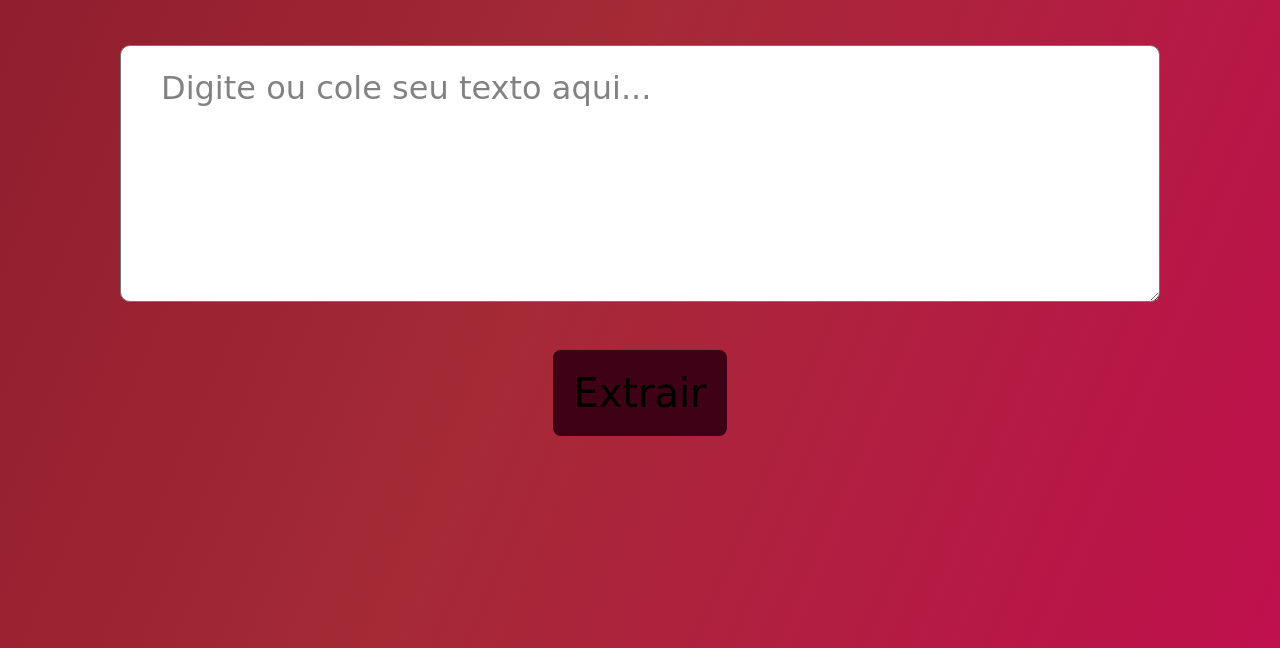
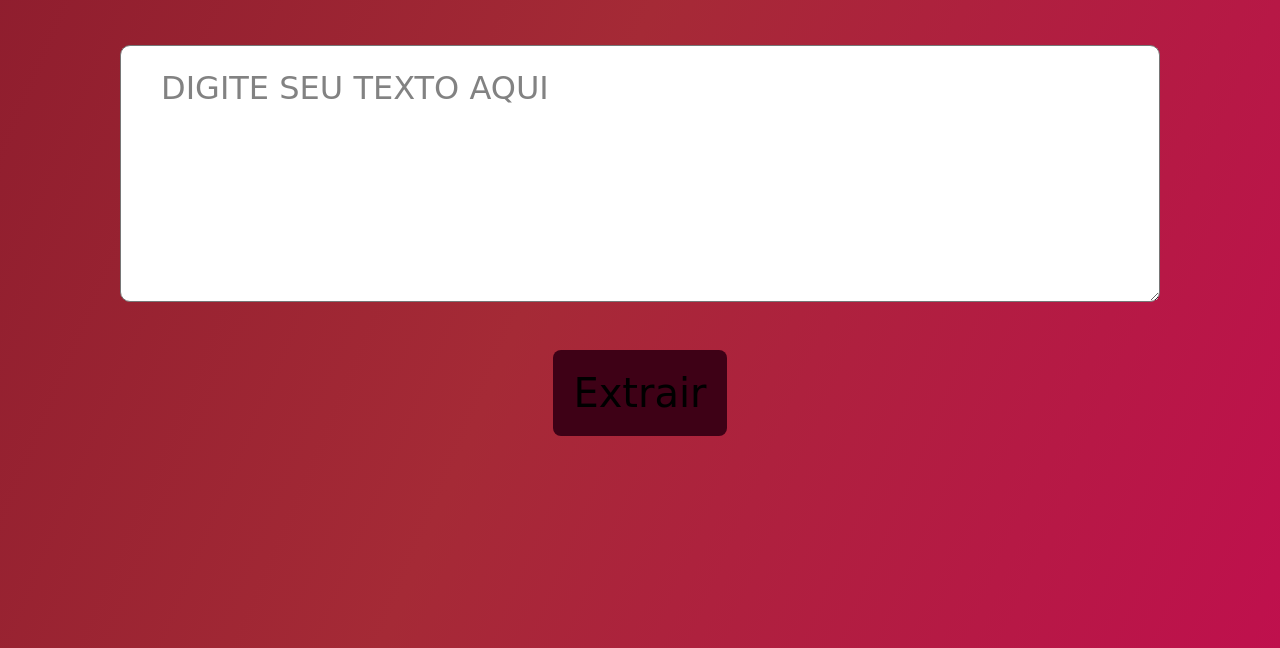
Before and after one commit to aninhaclara14/strings, a plain HTML site: page index.html in a window 1280 px wide. Shown: the part 186-834 px from the top of the page. Drawn offline with Linux system fonts and the light colour scheme; a web font is replaced by a local one.

Commit message:
arrumei o comando de--digite seu texto aqui

```diff
--- a/index.html
+++ b/index.html
@@ -14,7 +14,7 @@
 <body>
     <div class="container">
         <h1>Extrator de palavras-chave</h1>
-        <textarea id="entrada-de-texto" placeholder="Digite ou cole seu texto aqui..."></textarea>
+        <textarea id="entrada-de-texto" placeholder="DIGITE SEU TEXTO AQUI"></textarea>
         <button id="botao-palavrachave">Extrair</button>
         <div id="resultado-palavrachave"></div>
     </div>
--- a/palavrasRuins.js
+++ b/palavrasRuins.js
@@ -1,4 +1,5 @@
 export const PALAVRAS_RUINS = new Set([
 
 
+
 ]);
```
